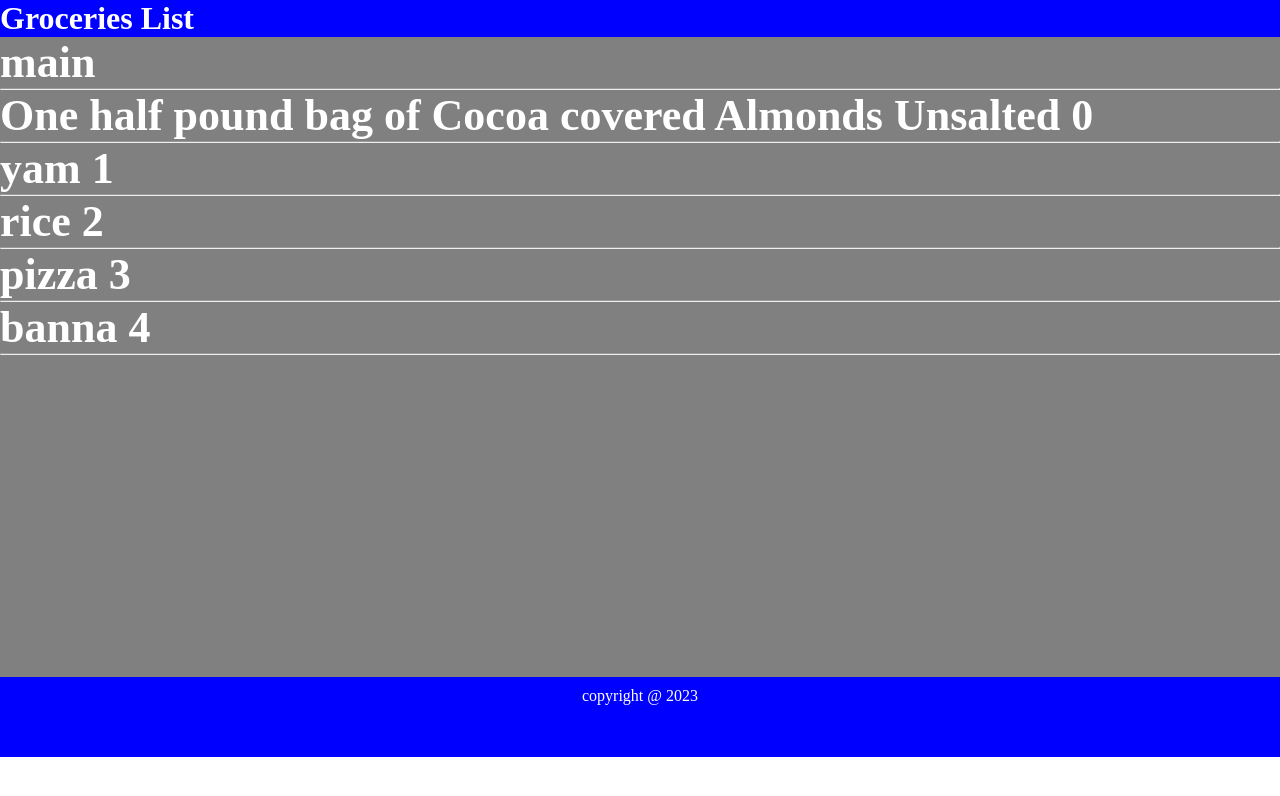
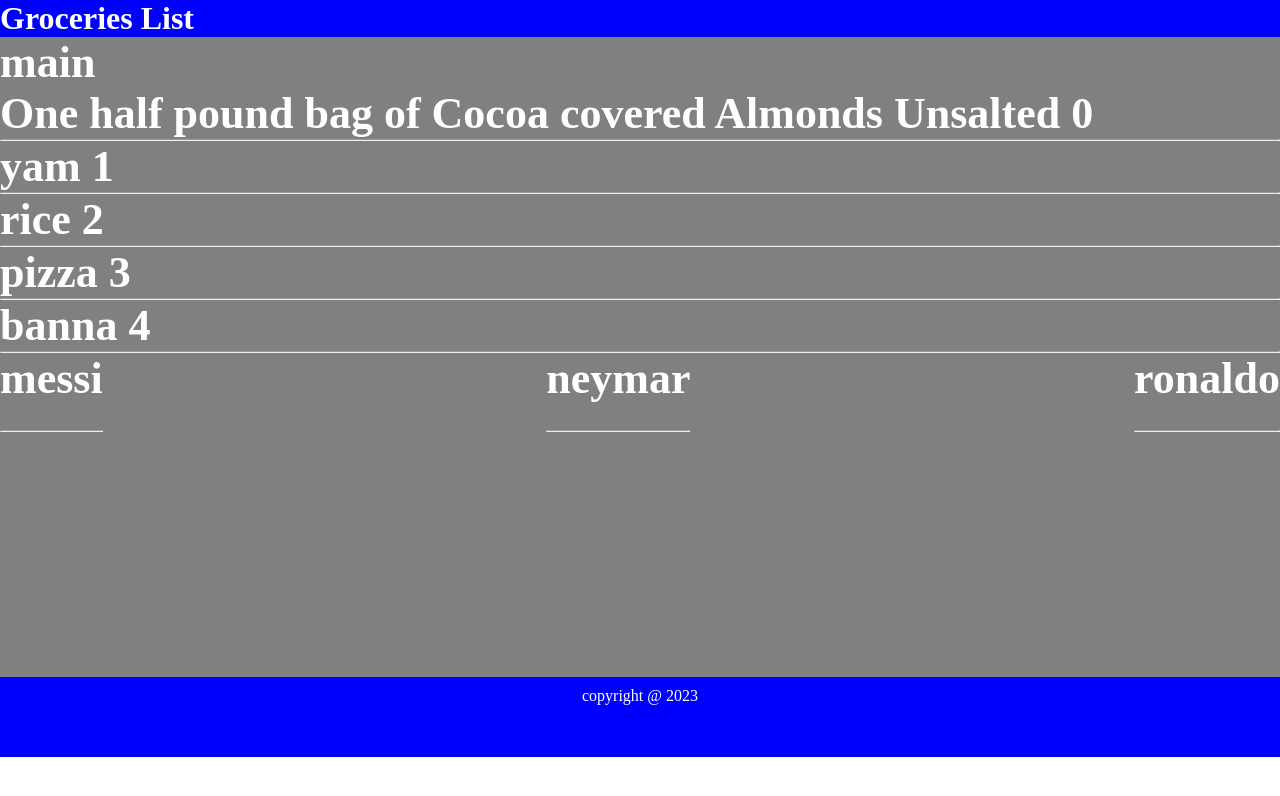
Before and after one commit to Elijah-Ohanya/React-pract, a React (Create React App) app: page / in a window 1280 px wide. Shown: the top 796 px of the page. Built offline with nearby package versions, Linux system fonts and the light colour scheme.

Commit message:
pract5 commit

```diff
--- a/src/App.js
+++ b/src/App.js
@@ -9,6 +9,7 @@ const App = () => {
   const [items, setItems] = useState(
     data
   );
+
   return (
     <>
       <Header appname="groceries list" />
--- a/src/Components/Main.jsx
+++ b/src/Components/Main.jsx
@@ -1,6 +1,8 @@
 import React from "react";
 
 const Main = (prop) => {
+  const ronal='ronaldo'
+  const listofplayers=['messi','neymar',ronal]
   return (
     <main
       style={{
@@ -10,7 +12,7 @@ const Main = (prop) => {
         fontSize: "22px",
       }}
     >
-          <h1>{prop.mainname}</h1> <hr />
+          <h1>{prop.mainname}</h1>
 {/* render list in react */}
           <div>
               {
@@ -23,7 +25,21 @@ const Main = (prop) => {
                           </div>
                       );
                   })
-              }
+        }
+         <ul>
+          {
+            listofplayers.map(player => {
+              console.log(player)
+              return (
+
+                <div>
+                  <h1>{player}</h1><br /><hr />
+                </div>
+
+              )
+            })
+          }
+        </ul>
           </div>
 
 
```
